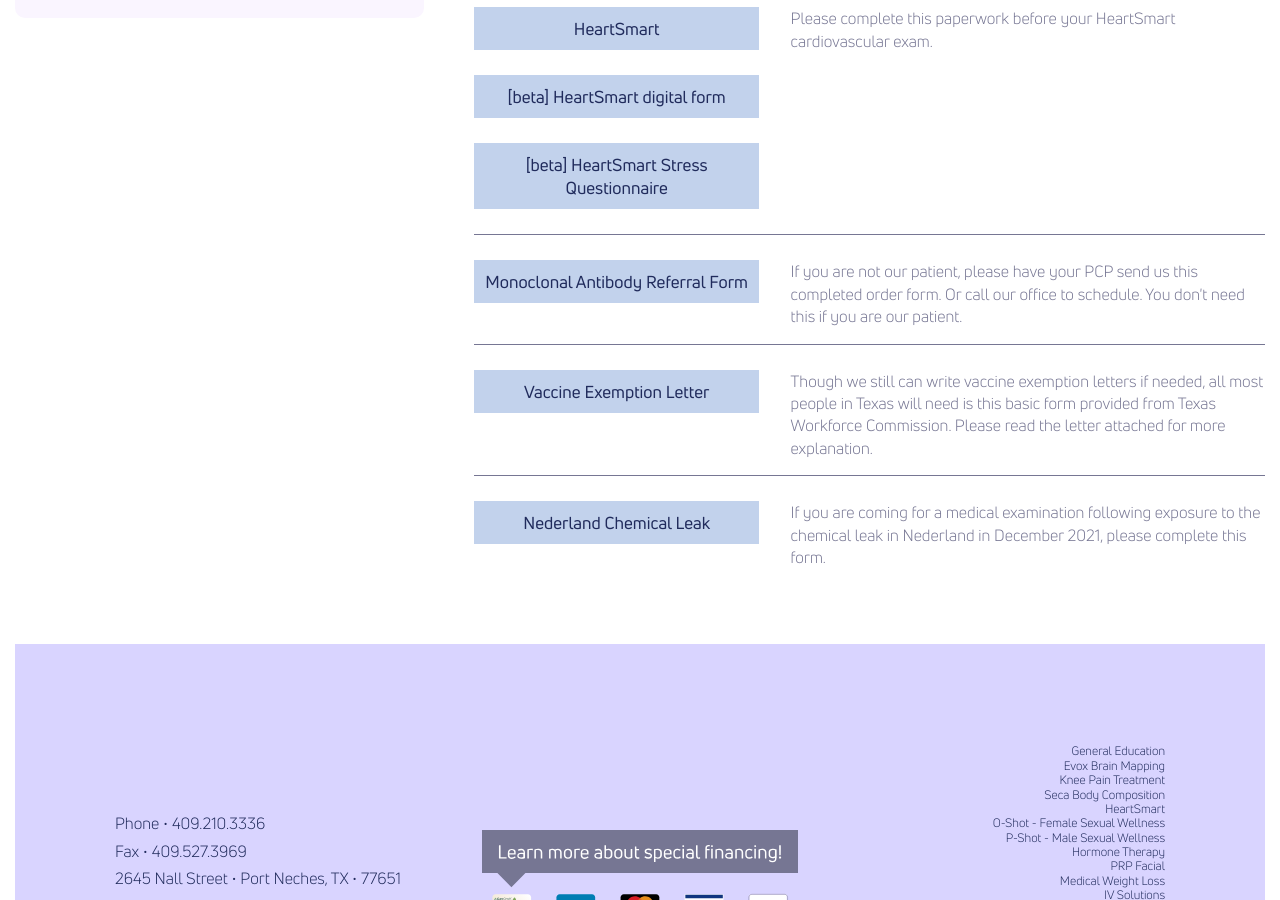
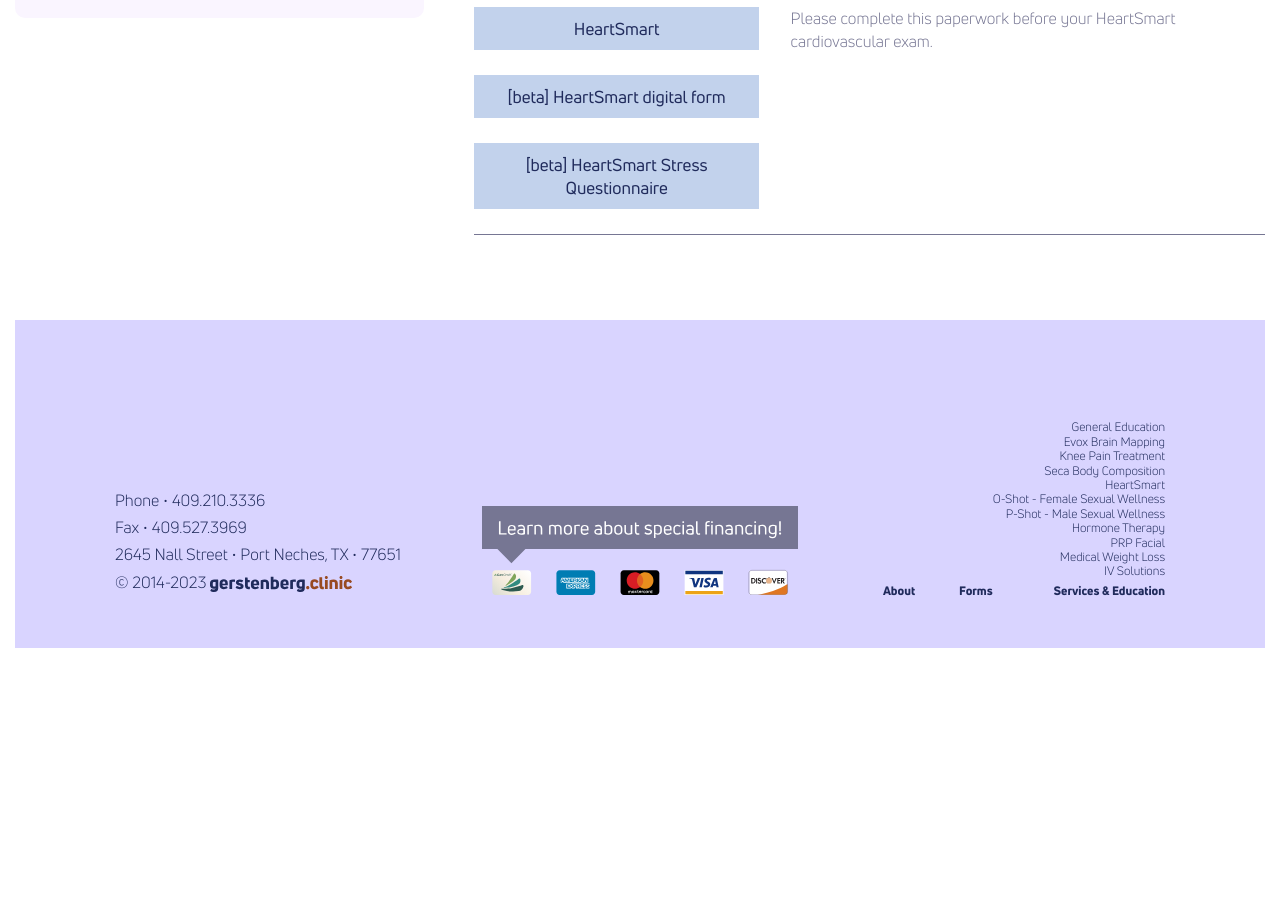
Before and after one commit to theneverwoods/gerstenberg.clinic, a Jekyll site: the page built from forms.html, in a window 1280 px wide and 900 px high, scrolled down 2065 px. Built offline with Jekyll 4.4.1, drawn with Linux system fonts in a browser that asks for light colours; after the commit the page ends 2713 px from its top, so only the background shows below that.

Commit message:
removing old forms

```diff
--- a/forms.html
+++ b/forms.html
@@ -116,34 +116,5 @@ stylesheet: forms
       </div>
     </div>
     <div class="links-row">
-      <div>
-        <a href="{{ site.baseurl }}/pdf/antibody-infusion.pdf" target="_blank" class="btn">Monoclonal Antibody Referral Form</a>
-      </div>
-    <div>
-      <p>
-        If you are not our patient, please have your PCP send us this completed order form. Or call our office to schedule. You don't need this if you are our patient.
-      </p>
-    </div>
-  </div>
-    <div class="links-row">
-      <div>
-        <a href="{{ site.baseurl }}/pdf/TWC-Exemption-Letter.pdf" target="_blank" class="btn">Vaccine Exemption Letter</a>
-      </div>
-    <div>
-      <p>
-        Though we still can write vaccine exemption letters if needed, all most people in Texas will need is this basic form provided from Texas Workforce Commission. Please read the letter attached for more explanation.
-      </p>
-    </div>
-  </div>
-    <div class="links-row">
-      <div>
-        <a href="{{ site.baseurl }}/pdf/chemleak.pdf" target="_blank" class="btn">Nederland Chemical Leak</a>
-      </div>
-    <div>
-      <p>
-        If you are coming for a medical examination following exposure to the chemical leak in Nederland in December 2021, please complete this form.
-      </p>
-    </div>
-    </div>
   </div>
 </div>
```
